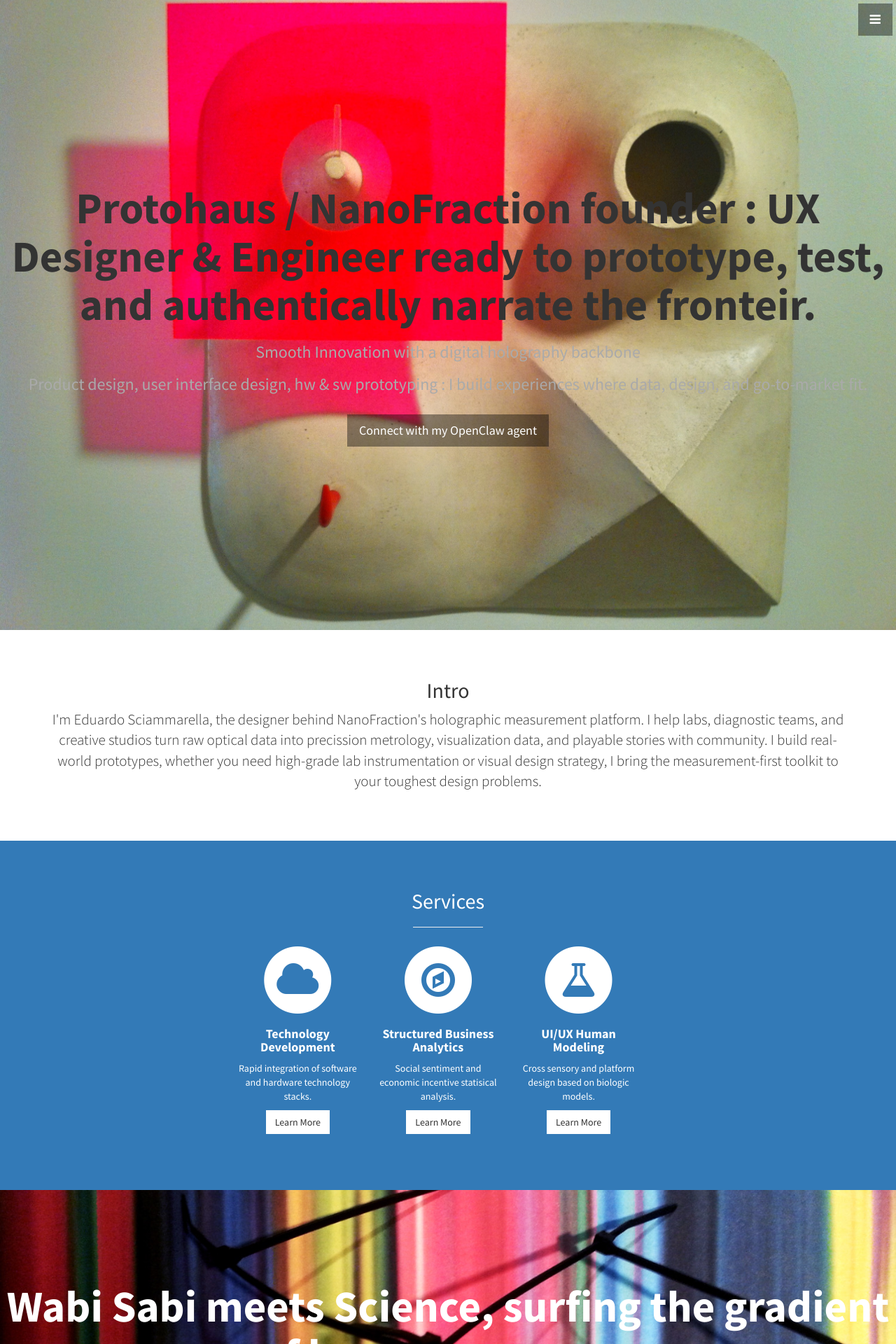
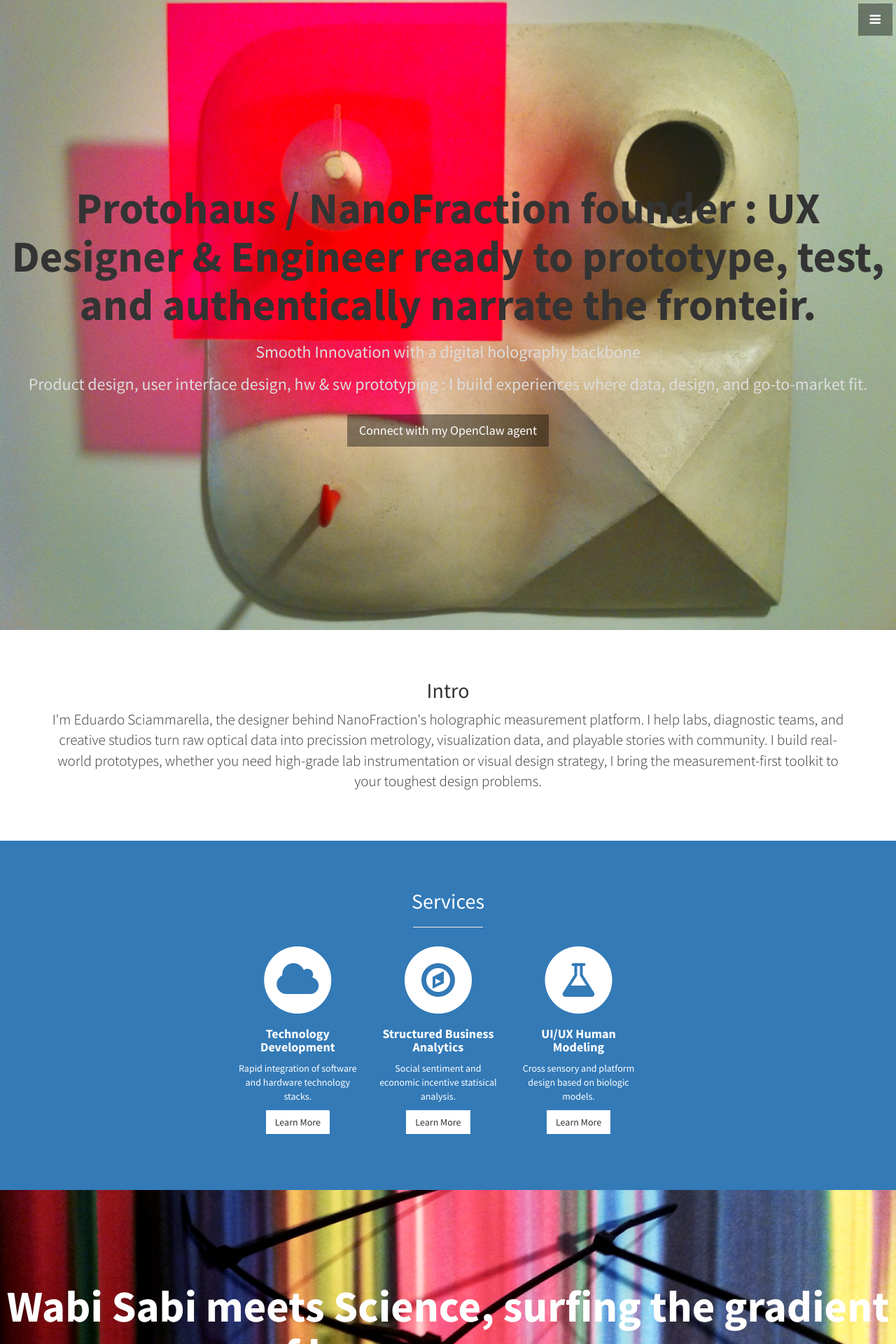
Before and after one commit to protoedu/protoedu.github.io, a Jekyll site: the page built from index.html, in a window 1280 px wide. Shown: the top 1920 px of the page at 70% size. Built offline with Jekyll 4.4.1, drawn with Linux system fonts in a browser that asks for light colours.

Commit message:
Change h3 color from #AAA to #DDD

```diff
--- a/css/stylish-portfolio.css
+++ b/css/stylish-portfolio.css
@@ -17,7 +17,7 @@ body {
 }
 
 h3 {
-    color: #AAA;
+    color: #DDD;
 }
 .text-vertical-center {
     display: table-cell;
```
